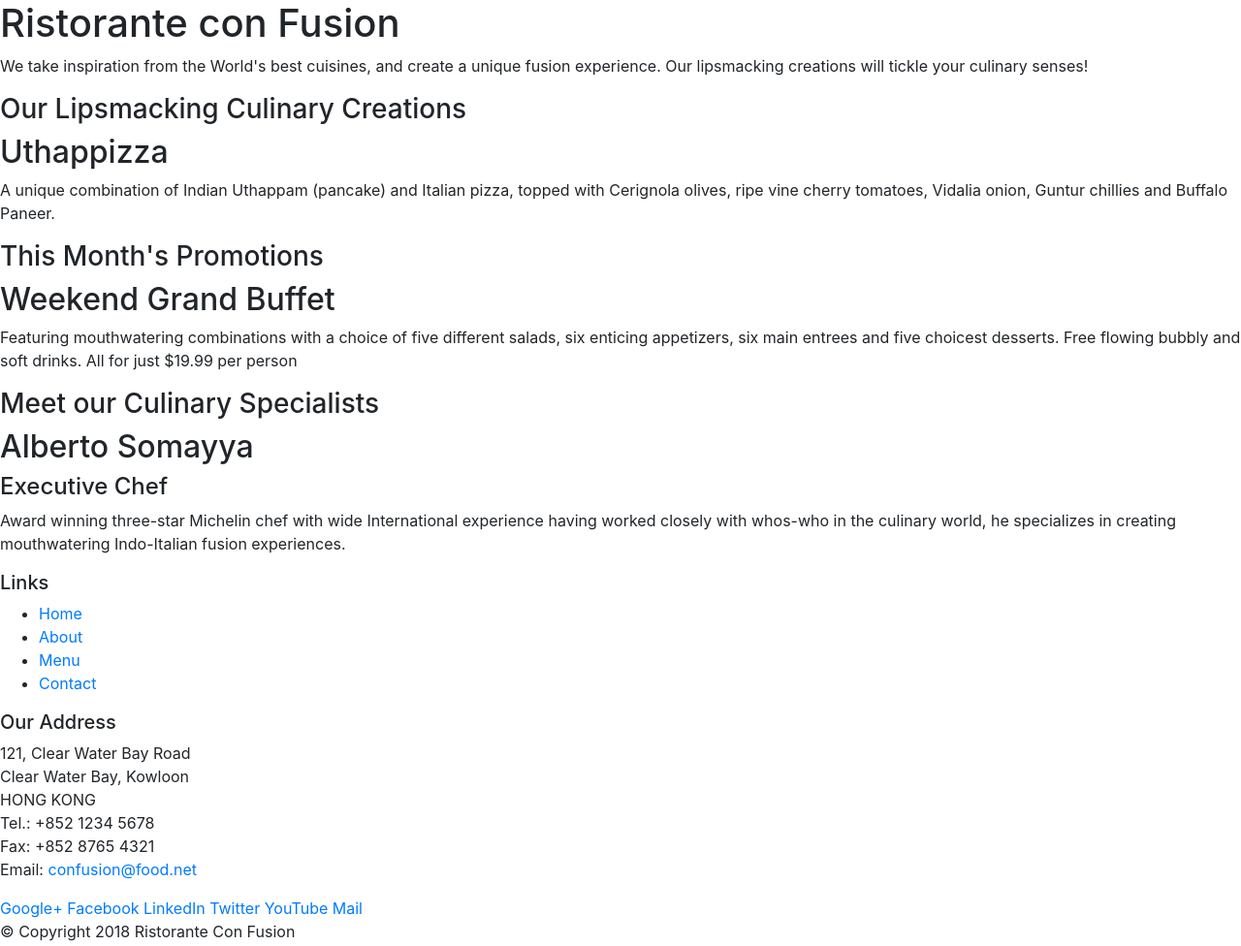
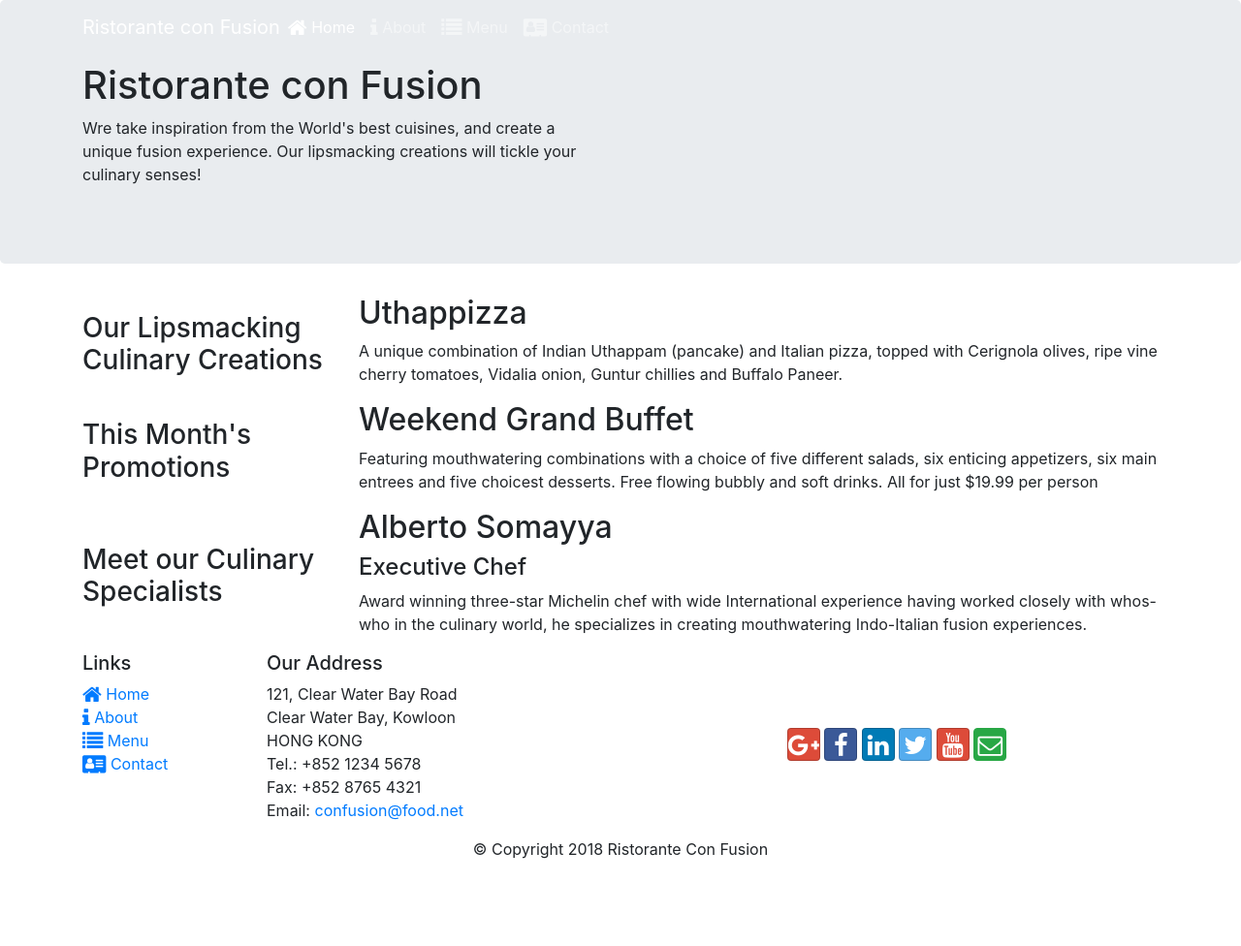
Before and after one commit to ion-no/conFusion, a website: page index.html in a window 1280 px wide. Shown: the whole page at 97% size. After the commit the page ends 904 px from the top, so only its background shows below. Drawn offline with nearby package versions, Linux system fonts and the light colour scheme.

Commit message:
6th April 2022

```diff
--- a/index.html
+++ b/index.html
@@ -9,51 +9,70 @@
 
     <!-- Bootstrap CSS -->
     <link rel="stylesheet" href="node_modules/bootstrap/dist/css/bootstrap.min.css">
+    <link rel="stylesheet" href="node_modules/font-awesome/css/font-awesome.css">
+    <link rel="stylesheet" href="node_modules/bootstrap-social/bootstrap-social.css">
+    <link rel="stylesheet" href="css/style.css">
     <title>Ristorante Con Fusion</title>
 </head>
 
-<body>
+<body class = "all">
+    <nav class="navbar navbar-dark navbar-expand-sm   fixed-top ">
+        <div class="container">
+            <button class="navbar-toggler" type="button" data-toggle="collapse" data-target="#Navbar">
+                <span class="navbar-toggler-icon"></span>
+            </button>
 
-    <header>
-        <div>
-            <div>
-                <div>
+            <a class="navbar-brand mr-auto" href="#">Ristorante con Fusion</a>
+            <div class="collapse navbar-collapse" id="Navbar">
+                <ul class="navbar-nav mr-auto">
+                    <li class="nav-item active"><a class="nav-link" href="./index.html"><i class="fa fa-home fa-lg"></i> Home</a></li>
+                    <li class="nav-item"><a class="nav-link" href="./aboutus.html"><span class="fa fa-info fa-lg"></span> About</a></li>
+                    <li class="nav-item"><a class="nav-link" href="#"><span class="fa fa-list fa-lg"></span> Menu</a></li>
+                    <li class="nav-item"><a class="nav-link" href="#"><span class="fa fa-address-card fa-lg"></span> Contact</a></li>
+            </ul>
+            </div>
+        </div>
+    </nav>
+    <header class = "jumbotron">
+        <div class = "container">
+            <div class = "row row-header align-items-center">
+                <div class = "col-12 col-sm-6">
                     <h1>Ristorante con Fusion</h1>
-                    <p>We take inspiration from the World's best cuisines, and create a unique fusion experience. Our lipsmacking creations will tickle your culinary senses!</p>
+                    <p>Wre take inspiration from the World's best cuisines, and create a unique fusion experience. Our lipsmacking creations will tickle your culinary senses!</p>
                 </div>
-                <div>
+                <div class = "col-12 col-sm">
                 </div>
             </div>
         </div>
     </header>
 
-    <div>
-        <div>
-            <div>
+    <div class = "container">
+        <div class = "row row-content  align-items-center">
+            <div class = "col-12 col-sm-4 col-md-3">
                 <h3>Our Lipsmacking Culinary Creations</h3>
             </div>
-            <div>
+            <div class = "col col-sm col-md">
                 <h2>Uthappizza</h2>
                 <p>A unique combination of Indian Uthappam (pancake) and Italian pizza, topped with Cerignola olives, ripe vine cherry tomatoes, Vidalia onion, Guntur chillies and Buffalo Paneer.</p>
             </div>
         </div>
 
 
-        <div>
-            <div>
+        <div class = "row row-content align-items-center">
+            <div class = "col-12 col-sm-4 col-md-3">
                 <h3>This Month's Promotions</h3>
             </div>
-            <div>
+            <div class = "col col-sm col-md">
                 <h2>Weekend Grand Buffet</h2>
                 <p>Featuring mouthwatering combinations with a choice of five different salads, six enticing appetizers, six main entrees and five choicest desserts. Free flowing bubbly and soft drinks. All for just $19.99 per person </p>
             </div>
         </div>
 
-        <div>
-            <div>
+        <div class = "row row-content  align-items-center">
+            <div class = "col-12 col-sm-4 col-md-3">
                 <h3>Meet our Culinary Specialists</h3>
             </div>
-            <div>
+            <div class = "col col-sm col-md">
                 <h2>Alberto Somayya</h2>
                 <h4>Executive Chef</h4>
                 <p>Award winning three-star Michelin chef with wide International experience having worked closely with whos-who in the culinary world, he specializes in creating mouthwatering Indo-Italian fusion experiences. </p>
@@ -61,19 +80,19 @@
         </div>
     </div>
 
-    <footer>
-        <div>
-            <div>
-                <div>
+    <footer class="footer">
+        <div class = "container">
+            <div class = "row">
+                <div class = "col-4 col-sm-2">
                     <h5>Links</h5>
-                    <ul>
-                        <li><a href="#">Home</a></li>
-                        <li><a href="#">About</a></li>
-                        <li><a href="#">Menu</a></li>
-                        <li><a href="#">Contact</a></li>
+                    <ul class = "list-unstyled">
+                        <li><a href="./index.html"><i class="fa fa-home fa-lg"></i> Home</a></li>
+                        <li><a href="./aboutus.html"><span class="fa fa-info fa-lg"></span> About</a></li>
+                        <li><a href="youtube.com"><span class="fa fa-list fa-lg"></span> Menu</a></li>
+                        <li><a href="google.com"><span class="fa fa-address-card fa-lg"></span> Contact</a></li>
                     </ul>
                 </div>
-                <div>
+                <div class = "col-7 col-sm-5">
                     <h5>Our Address</h5>
                     <address>
 		              121, Clear Water Bay Road<br>
@@ -84,25 +103,28 @@
 		              Email: <a href="mailto:confusion@food.net">confusion@food.net</a>
 		           </address>
                 </div>
-                <div>
-                    <div>
-                        <a href="http://google.com/+">Google+</a>
-                        <a href="http://www.facebook.com/profile.php?id=">Facebook</a>
-                        <a href="http://www.linkedin.com/in/">LinkedIn</a>
-                        <a href="http://twitter.com/">Twitter</a>
-                        <a href="http://youtube.com/">YouTube</a>
-                        <a href="mailto:">Mail</a>
+                <div class = "col-12 col-sm-4 align-self-center">
+                    <div class="text-center">
+                        <a class ="btn btn-social-icon btn-google" href="http://google.com/+"><i class="fa fa-google-plus fa-lg"></i></a>
+                        <a class ="btn btn-social-icon btn-facebook" href="http://www.facebook.com/profile.php?id="><i class="fa fa-facebook fa-lg"></i></a>
+                        <a class ="btn btn-social-icon btn-linkedin" href="http://www.linkedin.com/in/"><i class="fa fa-linkedin fa-lg"></i></a>
+                        <a class ="btn btn-social-icon btn-twitter" href="http://twitter.com/"><i class="fa fa-twitter fa-lg"></i></a>
+                        <a class ="btn btn-social-icon btn-google" href="http://youtube.com/"><i class="fa fa-youtube fa-lg"></i></a>
+                        <a class ="btn btn-social-icon btn-success" href="#"><i class="fa fa-envelope-o"></i></a>
                     </div>
                 </div>
            </div>
-           <div>
-                <div>
+           <div class = "row justify-content-center">
+                <div class = "col-auto">
                     <p>© Copyright 2018 Ristorante Con Fusion</p>
                 </div>
            </div>
         </div>
     </footer>
-
+    <!-- jQuery first, then Popper.js, then Bootstrap JS. -->
+    <script src="node_modules/jquery/dist/jquery.slim.min.js"></script>
+    <script src="node_modules/popper.js/dist/umd/popper.min.js"></script>
+    <script src="node_modules/bootstrap/dist/js/bootstrap.min.js"></script>
 </body>
 
 </html>
--- a/package.json
+++ b/package.json
@@ -15,6 +15,8 @@
   },
   "dependencies": {
     "bootstrap": "^4.0.0",
+    "bootstrap-social": "^5.1.1",
+    "font-awesome": "^4.7.0",
     "jquery": "^3.3.1",
     "popper.js": "^1.12.9"
   }
```
Also changed, not shown: 1 other file.
